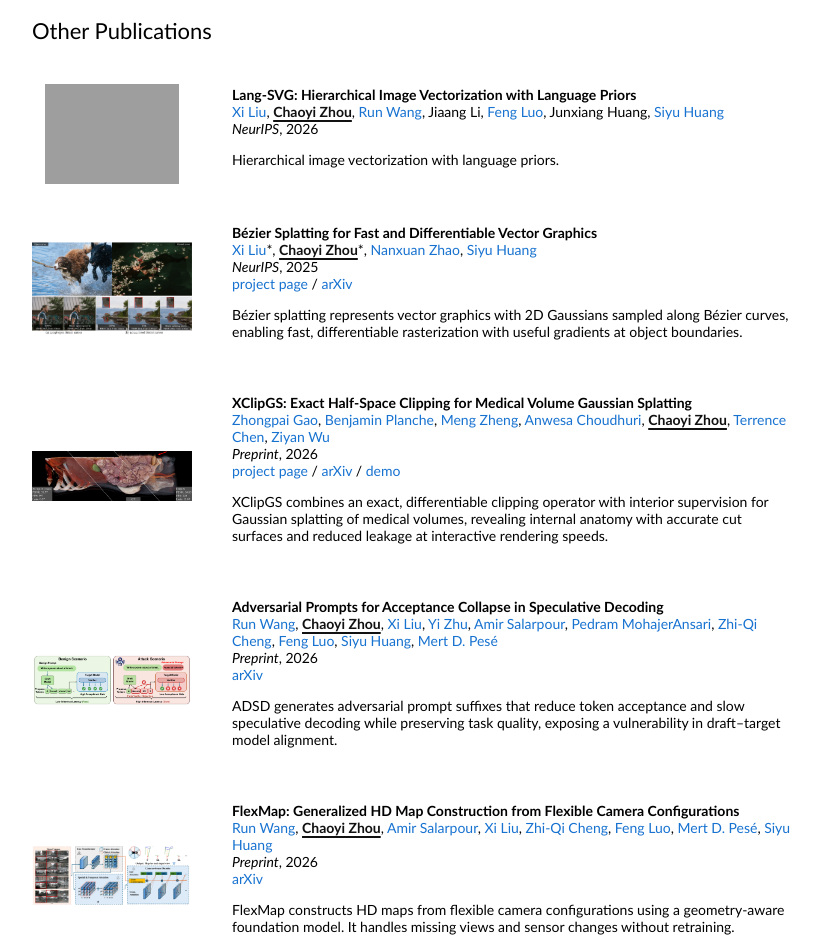
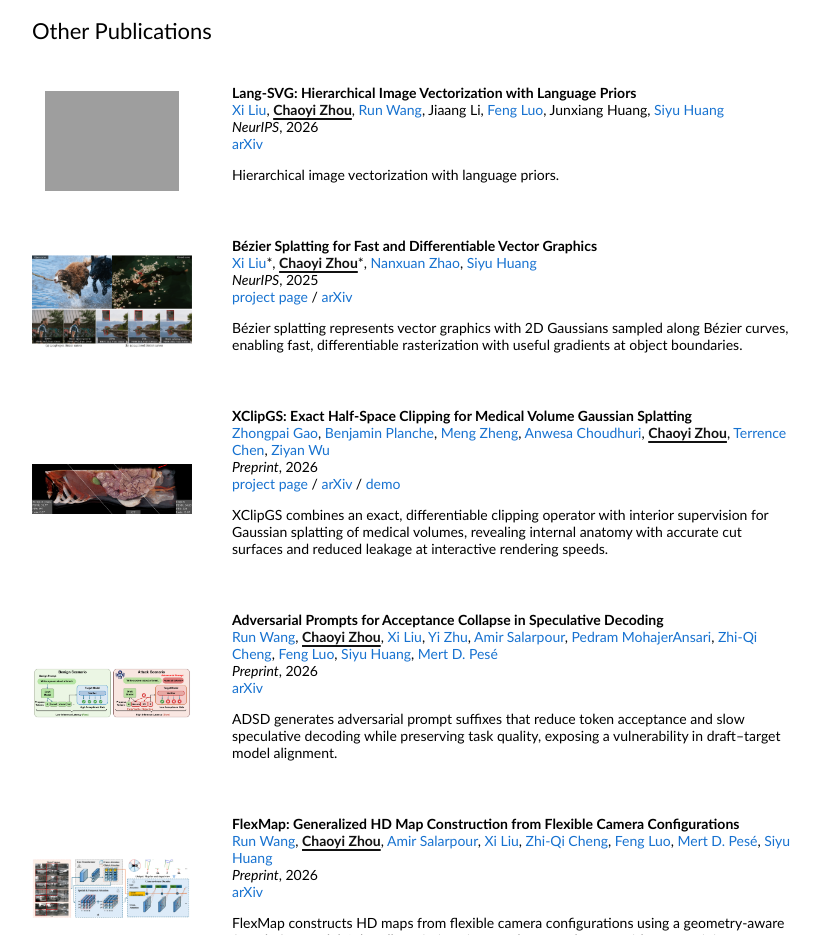
Before and after one commit to ChaoyiZh/chaoyizh-home-page, a plain HTML site: page index.html in a window 1280 px wide. Shown: the part 1713-2648 px from the top of the page, without its empty margins (228-1047 px from the left). Drawn offline with Linux system fonts and the light colour scheme; grey boxes are pictures that could not be loaded.

Commit message:
Add arXiv link for Lang-SVG
Co-Authored-By: Claude Fable 5.2 <noreply@anthropic.com>

```diff
--- a/index.html
+++ b/index.html
@@ -201,7 +201,8 @@
         <a href="https://ulairii.github.io/">Run Wang</a>, Jiaang Li,
         <a href="https://people.computing.clemson.edu/~luofeng/">Feng Luo</a>, Junxiang Huang,
         <a href="https://siyuhuang.github.io/">Siyu Huang</a><br>
-        <em>NeurIPS</em>, 2026
+        <em>NeurIPS</em>, 2026<br>
+        <a href="https://arxiv.org/abs/2611.15941">arXiv</a>
         <p>Hierarchical image vectorization with language priors.</p>
       </td>
     </tr>
```
